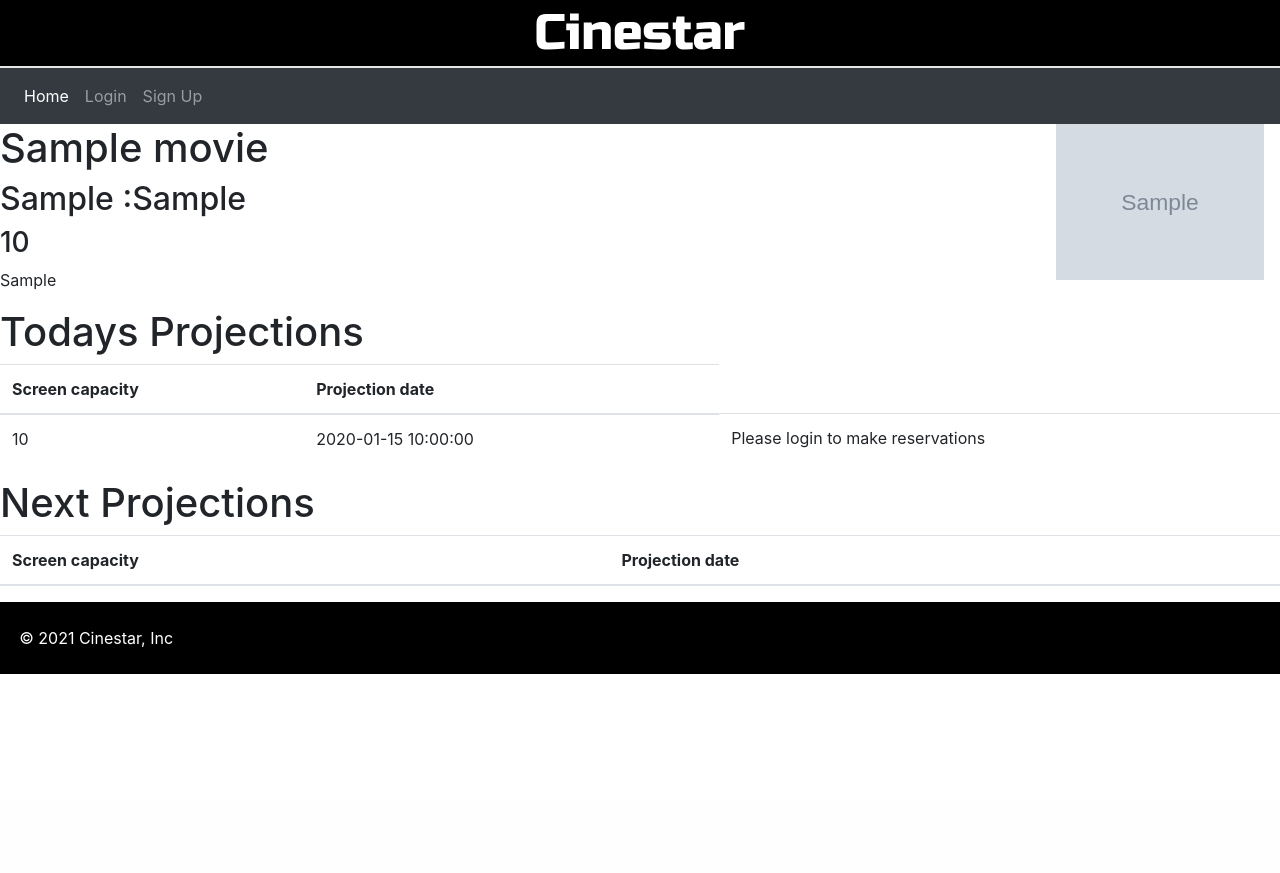
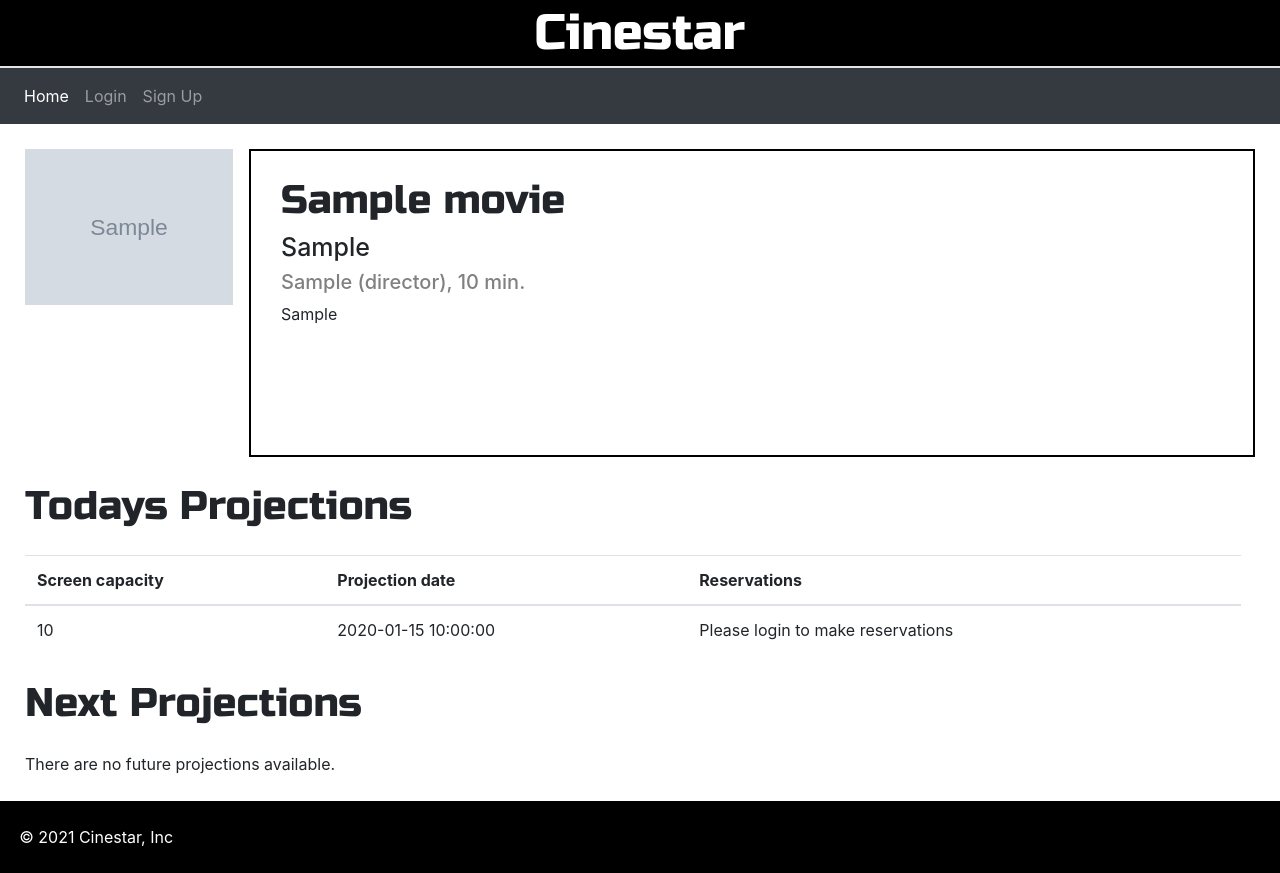
Before and after one commit to SiboraBaboci/cinema-theater, a Flask app: page /movie/1 in a window 1280 px wide. Before the commit the page ends 674 px from the top, so only its background shows below. Run offline with Flask 2, Linux system fonts and the light colour scheme; tables that the repository leaves empty hold one stand-in row (values such as "Sample post"); grey boxes marked "Sample" are stand-in pictures; lists and menus that the app fills with data are empty; some libraries are stand-ins or nearby versions.

Commit message:
adapted movie view and inserted if statement

```diff
--- a/website/static/stylesheets/style.css
+++ b/website/static/stylesheets/style.css
@@ -69,6 +69,57 @@
     width: auto;
 }
 
+/********** movie **********/
+#media-container{
+    padding: 25px;
+}
+
+#media-body-container{
+    border: black solid 2px;
+    height: 308px;
+    padding: 25px 30px 25px 30px
+}
+
+#movie_h1{
+    font-family: 'Russo One', sans-serif;
+}
+
+.movie_h1_tables{
+    font-family: 'Russo One', sans-serif;
+    margin-left: 25px;
+}
+
+#movie_h2{
+    font-size: 25px;
+}
+
+#movie_h3{
+    font-size: 20px;
+    color:grey
+}
+
+#movie_table_today{
+    margin: 25px;
+    width: 95%;
+}
+
+#movie_table_future{
+    margin: 25px;
+    width: 95%;
+}
+
+.movie_not_available{
+    margin: 25px;
+}
+
+
+
+
+
+
+
+
+
 
 
 
--- a/website/template/movie_view.html
+++ b/website/template/movie_view.html
@@ -1,5 +1,4 @@
 {% extends "base.html" %}
-
 
 <head>
   <title>movie</title>
@@ -16,38 +15,37 @@
 </head>
 {% block content %}
 <body class="overflow-auto">
-    <div class="media">
-        <div class="media-body">
-          <h1 class="mt-0">{{movie.title}}  </h1>
-          <h2> {{movie.director}} :{{movie.main_cast}}</h2>
-          <h3> {{movie.duration}}</h3>
+
+    <div id="media-container" class="media">
+      <img class="align-self-start mr-3 img-fluid" style="width: 13rem;" src="{{movie.img_str}}" alt="{{movie.title}}">
+
+      <div id="media-body-container" class="media-body overflow-auto">
+        <h1 id="movie_h1" class="mt-0">{{movie.title}}  </h1>
+        <h2 id="movie_h2"> {{movie.main_cast}}</h2>
+        <h3 id="movie_h3"> {{movie.director}} (director), {{movie.duration}} min.</h3>
         <p>{{movie.synopsis}}</p>
       </div>
-        <img class="align-self-start mr-3 img-fluid" style="width: 13rem;" src="{{movie.img_str}}" alt="Generic placeholder image">
     </div>
 
-    <h1>Todays Projections</h1>
+    <h1 class="movie_h1_tables">Todays Projections</h1>
 
-    <table class="table">
+    {% if past_projection %}
+    <table id="movie_table_today" class="table">
       <thead>
         <tr>
-
           <th scope="col">Screen capacity</th>
-
           <th scope="col">Projection date</th>
-          <th scope="col"></th>
-
-
+          <th scope="col">Reservations</th>
         </tr>
       </thead>
       <tbody>
         {% for projection in past_projection %}
         <tr>
-
           <td>{{projection.screen_capacity}}</td>
           <td>{{projection.projection_date}}</td>
+
+          {% if user.is_authenticated %}
           <td>
-            {% if user.is_authenticated %}
             <form method="POST">
               <div class="input-group mb-3 w-75" method='POST'>
                 <input type="number" min="1" max="{{projection.screen_capacity}}" class="form-control" placeholder="Number of seats" id="no_seats" name="no_seats">
@@ -56,30 +54,36 @@
                 </div>
               </div>
             </form>
+          </td>
           {% endif %}
+
+          {% if not user.is_authenticated %}
+          <td>
+            Please login to make reservations
           </td>
-          <td>
-            {% if not user.is_authenticated %}
-            Please login to make reservations
           {% endif %}
-          </td>
+
         </tr>
         {% endfor %}
 
       </tbody>
     </table>
+    {% endif %}
 
-    <h1>Next Projections</h1>
+    {% if not past_projection %}
+      <p class="movie_not_available">There are no projections available for today.</p>
+    {% endif %}
 
-    <table class="table">
+    <h1 class="movie_h1_tables">Next Projections</h1>
+
+    {% if future_projections %}
+    <table id="movie_table_future" class="table">
       <thead>
         <tr>
-
           <th scope="col">Screen capacity</th>
 
           <th scope="col">Projection date</th>
-          <th scope="col"></th>
-
+          <th scope="col">Reservations</th>
         </tr>
       </thead>
       <tbody>
@@ -88,8 +92,8 @@
 
           <td>{{projection.screen_capacity}}</td>
           <td>{{projection.projection_date}}</td>
+            {% if user.is_authenticated %}
             <td>
-            {% if user.is_authenticated %}
             <form method="POST">
             <div class="input-group mb-3 w-75" method='POST'>
               <input type="number" min="1" max="{{projection.screen_capacity}}" class="form-control" placeholder="Number of seats" id="no_seats" name="no_seats">
@@ -98,20 +102,24 @@
               </div>
             </div>
           </form>
+        </td>
           {% endif %}
+            {% if not user.is_authenticated %}
+            <td>
+            Please login to make reservations
           </td>
-          <td>
-            {% if not user.is_authenticated %}
-            Please login to make reservations
            {% endif %}
-          </td>
 
         </tr>
         {% endfor %}
 
       </tbody>
     </table>
+    {% endif %}
 
+    {% if not future_projections %}
+      <p class="movie_not_available">There are no future projections available.</p>
+    {% endif %}
 </body>
 
 
```
Lines whose indentation alone changed are shown as unchanged.
